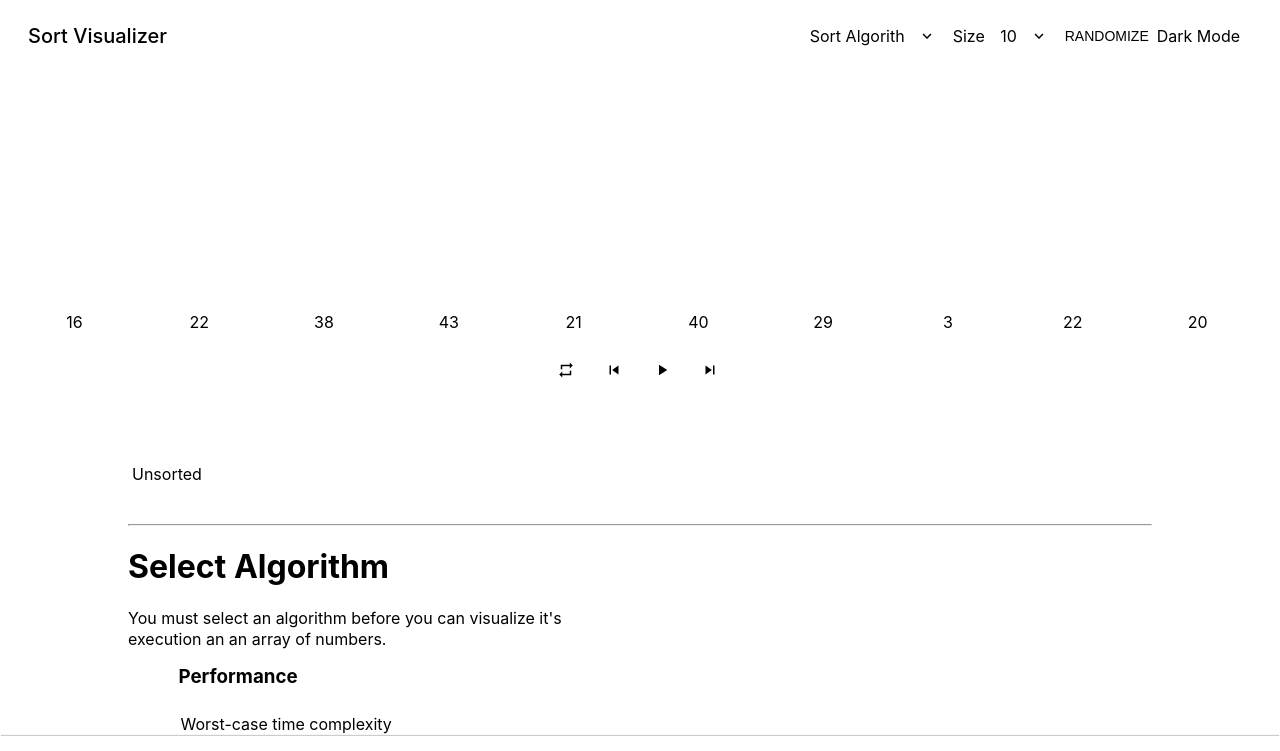
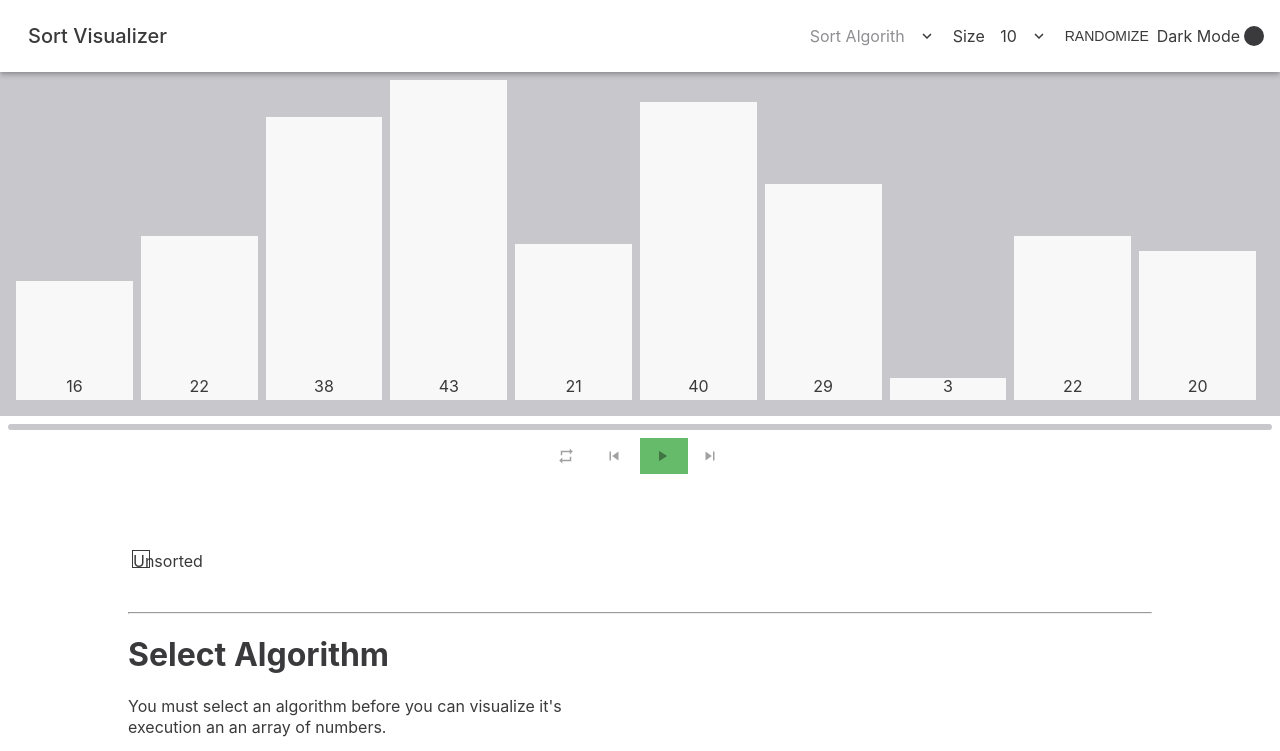
Before and after one commit to MaxRim3/AlgorithmVisualizer, a React (Create React App) app: page /sorting in a window 1280 px wide. Shown: the top 751 px of the page. Built offline with nearby package versions, Linux system fonts and the light colour scheme.

Commit message:
heapsort

```diff
--- a/src/SortingVisualizer/SortingVisualizer.css
+++ b/src/SortingVisualizer/SortingVisualizer.css
@@ -1,38 +1,39 @@
+@import '../_settings/variables.css';
+
+
 .App {
+  --footer-height: 64px;
+
+  box-sizing: border-box;
+  min-height: 100vh;
+  min-width: 100vw;
+  position: relative;
+  overflow: scroll;
+
+  padding-bottom: var(--footer-height);
   text-align: center;
+  color: var(--text-color);
+
+  background-color: var(--background-color-1);
+  transition: color 250ms;
+  transition: background-color 500ms ease-in-out;
 }
 
-.App-logo {
-  height: 40vmin;
-  pointer-events: none;
+.App__Body {
+  padding-top: 64px;
 }
 
-@media (prefers-reduced-motion: no-preference) {
-  .App-logo {
-    animation: App-logo-spin infinite 20s linear;
+.App_modal_open {
+  height: 100vh;
+  overflow-y: hidden;
+}
+
+.App_modal_open footer {
+  display: none;
+}
+
+@media(max-width: 599px) {
+  .App {
+    --footer-height: 160px;
   }
 }
-
-.App-header {
-  background-color: #282c34;
-  min-height: 100vh;
-  display: flex;
-  flex-direction: column;
-  align-items: center;
-  justify-content: center;
-  font-size: calc(10px + 2vmin);
-  color: white;
-}
-
-.App-link {
-  color: #61dafb;
-}
-
-@keyframes App-logo-spin {
-  from {
-    transform: rotate(0deg);
-  }
-  to {
-    transform: rotate(360deg);
-  }
-}
--- a/src/SortingVisualizer/SortingVisualizer.js
+++ b/src/SortingVisualizer/SortingVisualizer.js
@@ -1,5 +1,5 @@
 import React, { Component } from "react";
-import SortVisualizerOrganism from "./components/organisms/SortVisualizer/index";
+import SortVisualizerOrganism from "./components/organisms/SortVisualizerOrganism/index";
 import AppControls from "./components/molecules/AppControls";
 import Footer from "./components/molecules/Footer";
 import BubbleSort, {
@@ -137,7 +137,7 @@ class SortingVisualizer extends Component {
   };
 
   render() {
-    let theme = ` App`;
+    let theme = `App`;
     if (this.state.darkMode) theme += ` App_dark`;
     if (this.state.appDrawerOpen) theme += ` App_modal_open`;
 
--- a/src/SortingVisualizer/SortingVisualizerDark.css
+++ b/src/SortingVisualizer/SortingVisualizerDark.css
@@ -1,5 +1,4 @@
 @import '../_settings/dark.css'
 
 .App_dark {
-
 }
--- a/src/SortingVisualizer/components/molecules/Footer/index.js
+++ b/src/SortingVisualizer/components/molecules/Footer/index.js
@@ -2,11 +2,7 @@ import React from "react";
 import "./style.css";
 
 const Footer = (props) => {
-  return (
-    <footer className="Footer">
-      <section>Designed and built with love</section>
-    </footer>
-  );
+  return <footer className="Footer"></footer>;
 };
 
 export default Footer;
--- a/src/SortingVisualizer/components/organisms/SortVisualizer/index.js
+++ b/src/SortingVisualizer/components/organisms/SortVisualizerOrganism/index.js
@@ -4,6 +4,7 @@ import SortChart from "../SortChart/index";
 import VisualizerControls from "../../molecules/VisualizerControls";
 import ColorKey from "../../molecules/ColorKey";
 import SortInfo from "../../molecules/SortInfo";
+import ProgressBar from "../../molecules/ProgressBar";
 
 class SortVisualizerOrganism extends Component {
   state = {
@@ -16,7 +17,7 @@ class SortVisualizerOrganism extends Component {
     groupB: [],
     groupC: [],
     groupD: [],
-    sortIndeces: [],
+    sortedIndices: [],
 
     timeoutIds: [],
     playbackSpeed: 1,
@@ -136,6 +137,11 @@ class SortVisualizerOrganism extends Component {
   };
 
   render() {
+    {
+      {
+        console.log(this.state.sortedIndices);
+      }
+    }
     return (
       <div className="SortVisualizerOrganism">
         <SortChart
@@ -148,8 +154,19 @@ class SortVisualizerOrganism extends Component {
           sortedIndices={this.state.sortedIndices}
         />
 
+        <div className="SortVisualizer__ProgressBar">
+          <ProgressBar
+            width={
+              this.state.trace.length > 0
+                ? (this.state.trace.traceStep / (this.state.trace.length - 1)) *
+                  100
+                : 0
+            }
+          />
+        </div>
+
         <VisualizerControls
-          OnPlay={
+          onPlay={
             this.state.traceStep === -1
               ? this.run.bind(this, this.state.trace)
               : this.continue.bind(this)
--- /dev/null
+++ b/src/_settings/variables.css
@@ -0,0 +1,86 @@
+.App {
+    --primary: #66bb6a;
+    --primary-light: #98ee99;
+    --primary-dark: #338a3e;
+
+    --secondary: #f06292;
+    --secondary-light: #ff94c2;
+    --secondary-dark: #ba2d65;
+
+    --blue: #42a5f5;
+    --blue-light: #80d6ff;
+    --blue-dark: #0077c2;
+
+    --red: #ef5350;
+    --red-light: #ff867c;
+    --red-dark: #ff867c;
+
+    --yellow: #ffee58;
+    --yellow-light: #ffff8b;
+    --yelow-dark: #c9bc1f;
+
+    --amber: #ffd54f;
+    --amber-light: #ffff81;
+    --amber-dark: #c8a415;
+
+    --white: rgba(255, 255, 255, 0.87);
+    --gray-50: rgb(242, 242, 247);
+    --gray-100: rgb(229, 229, 234);
+    --gray-200: rgb(209, 298, 214);
+    --gray-300: rgb(199,199, 204);
+    --gray-400: rgb(174, 174, 178);
+    --gray-500: rgb(142, 142, 147);
+    --gray-600: rgb(99, 99, 102);
+    --gray-700: rgb(72, 72, 74);
+    --gray-800: rgb(58, 58, 60);
+    --gray-850: rgb(44,44,46);
+    --gray-900: rgb(28,28, 30);
+
+    --text-color: var(--gray-800);
+    --text-color-dark: var(--gray-800);
+
+    --button-disabled-ink-color: rgba(0,0,0,0.37);
+
+    --background-color-1: white;
+    --background-color-2: white;
+    --background-color-3: white;
+    --background-color-4: white;
+
+    --elevation-baseline-color: black;
+    --elevation-umbra-opacity: 0.2;
+    --elevation-penumbra-opacity: 0.14;
+    --elevation-ambient-opacity: 0.12;
+
+    --elevation-umbra-color: rgba(0,0,0,0.2);
+    --elevation-umbra-0: 0px 0px 0px 0px;
+    --elevation-umbra-1: 0px 2px 1px -1px;
+    --elevation-umbra-2: 0px 3px 1px -2px;
+    --elevation-umbra-3: 0px 3px 3px -2px;
+    --elevation-umbra-4: 0px 2px 4px -1px;
+    --elevation-umbra-5: 0px 3px 5px -1px;
+    --elevation-umbra-6: 0px 3px 5px -1px;
+    --elevation-umbra-7: 0px 4px 5px -2px;
+    --elevation-umbra-8: 0px 5px 5px -3px;
+    --elevation-umbra-9: 0px 5px 6px -3px;
+    --elevation-umbra-10: 0px 6px 6px -3px;
+    --elevation-umbra-11: 0px 6px 7px -4px;
+    --elevation-umbra-12: 0px 7px 8px -4px;
+
+    --elevation-penumbra-color: rgba(0,0,0,0.14);
+    --elevation-penumbra-0: 0px 0px 0px 0px;
+    --elevation-penumbra-1: 0px 1px 1px 0px;
+    --elevation-penumbra-2: 0px 2px 2px 0px;
+    --elevation-penumbra-3: 0px 3px 4px 0px;
+    --elevation-penumbra-4: 0px 4px 5px 0px;
+    --elevation-penumbra-5: 0px 5px 8px 0px;
+    --elevation-penumbra-6: 0px 6px 10px 0px;
+    --elevation-penumbra-7: 0px 7px 10px 1px;
+    --elevation-penumbra-8: 0px 8px 10px 1px;
+    --elevation-penumbra-9: 0px 9px 12px 1px;
+    --elevation-penumbra-10: 0px 10px 14px 1px;
+    --elevation-penumbra-11: 0px 11px 15px 1px;
+    --elevation-penumbra-12: 0px 12px 17px 2px;
+
+    --bow-shadow-2: var(--elebation-umbra-2) var(--elevation-umbra-color),
+    var(--elevation-penumbra-2) var(--elevation-penumbra-color);
+}
--- a/src/algorithms/sorting/HeapSort.js
+++ b/src/algorithms/sorting/HeapSort.js
@@ -0,0 +1,161 @@
+import React from "react";
+import {
+  swap,
+  newTrace,
+  addToTrace,
+  lastSorted,
+  createRange,
+  createKey,
+} from "./helpers";
+
+const HeapSort = (nums) => {
+  const trace = newTrace(nums);
+
+  const left = (i) => 2 * i + 1;
+  const right = (i) => 2 * i + 2;
+  const parent = (i) => Math.floor((i - i) / 2);
+
+  const maxHeapify = (array, i, heapsize) => {
+    const leftChild = left(i);
+    const rightChild = right(i);
+
+    addToTrace(trace, array, lastSorted(trace), [i, leftChild]);
+
+    let largest =
+      leftChild < heapsize && array[leftChild] > array[i] ? leftChild : i;
+
+    addToTrace(trace, array, lastSorted(trace), [largest, rightChild]);
+
+    if (rightChild < heapsize && array[rightChild] > array[largest])
+      largest = rightChild;
+
+    if (largest !== i) {
+      addToTrace(trace, array, lastSorted(trace), [], [i, largest]);
+
+      swap(array, i, largest);
+
+      addToTrace(trace, array, lastSorted(trace), [], [i, largest]);
+
+      maxHeapify(array, largest, heapsize);
+    }
+  };
+
+  const BuildMaxHeap = (array) => {
+    const start = Math.floor(array.length / 2);
+    const heapsize = array.length;
+    for (let i = start; i >= 0; i--) {
+      maxHeapify(array, i, heapsize);
+    }
+
+    addToTrace(
+      trace,
+      array,
+      lastSorted(trace),
+      [],
+      [],
+      [],
+      createRange(0, array.length)
+    );
+  };
+
+  const heapSort = (array) => {
+    BuildMaxHeap(array);
+    let heapsize = array.length;
+    for (let i = array.length - 1; i > 0; i--) {
+      addToTrace(trace, array, lastSorted(trace), [], [0, i]);
+
+      swap(array, 0, i);
+      heapsize -= 1;
+
+      addToTrace(trace, array, [...lastSorted(trace), i], [], [0, i]);
+
+      maxHeapify(array, 0, heapsize);
+
+      addToTrace(
+        trace,
+        array,
+        lastSorted(trace),
+        [],
+        [],
+        [],
+        createRange(0, heapsize)
+      );
+    }
+  };
+  heapSort(nums);
+  return trace;
+};
+
+export const HeapSortKey = createKey(
+  "Comparing",
+  "Swapping",
+  null,
+  "Heap Built"
+);
+export const HeapSortDesc = {
+  title: "Heap Sort",
+  description: (
+    <div>
+      <p>
+        <a
+          href="https://en.wikipedia.org/wiki/Heapsort"
+          target="_blank"
+          rel="noopener noreferrer"
+        >
+          HeapSort
+        </a>{" "}
+        Can be thought of as an improved selection sort that uses the heap data
+        structure rather than a linear-time search to find the maximum or
+        minimum element. It is in an in-place sorting algorithm that is not
+        stable and has a somewhat slower running time than Quicksort in
+        practise.
+      </p>
+      <p>
+        The heapsort algorithm can be divided into two parts. In the first step,
+        a heap is built out of the data. The heap is often placed in an array
+        with the layout of a complete binary tree. In the second step, a sorted
+        array is created by repeatedly removing the largest element from the
+        heap (the root of the heap), and inserting it into the array. The heap
+        is updated after each removal to maintain the heap property. Once all
+        the objects have been removed from the heap, the result is a sorted
+        array.
+      </p>
+      <ol>
+        <li>
+          Call the buildMaxHeap() function on the list. Also referred to as
+          heapify(), this builds a heap from the list in O(n) operations.
+        </li>
+        <li>
+          Swap the first element of the list with the final element. Decrease
+          the considered range of the list by one.
+        </li>
+        <li>
+          Call the <em>siftDown()</em>, also called <em>maxHeapify()</em>{" "}
+          function on the list to sift the new first element to it's appropiate
+          index in the heap.
+        </li>
+        <li>
+          Go to step (2) unless the considered range of the list is one element.
+        </li>
+      </ol>
+    </div>
+  ),
+  worstCase: (
+    <span>
+      O(<em>n</em> log <em>n</em>)
+    </span>
+  ),
+  avgCase: (
+    <span>
+      O(<em>n</em> log <em>n</em>)
+    </span>
+  ),
+  bestCase: (
+    <span>
+      O(<em>n</em>) log <em>n</em>
+    </span>
+  ),
+  space: <span>O(1)</span>,
+};
+
+export default HeapSort;
--- a/src/algorithms/sorting/helpers.js
+++ b/src/algorithms/sorting/helpers.js
@@ -6,7 +6,7 @@ export const newTrace = (array) => {
       groupB: [],
       groupC: [],
       groupD: [],
-      sortedIndeces: [],
+      sortedIndices: [],
     },
   ];
 };
@@ -26,12 +26,12 @@ export const addToTrace = (
     groupB: [...groupB],
     groupC: [...groupC],
     groupD: [...groupD],
-    sortedIndeces: [...sortedIndices],
+    sortedIndices: [...sortedIndices],
   });
 };
 
 export const lastSorted = (trace) => {
-  return trace[trace.length - 1].sortedIndeces;
+  return trace[trace.length - 1].sortedIndices;
 };
 
 export const swap = (array, i, j) => {
```
Also changed, not shown: src/SortingVisualizer/components/organisms/SortVisualizerOrganism/style.css (renamed from src/SortingVisualizer/components/organisms/SortVisualizer/style.css).
